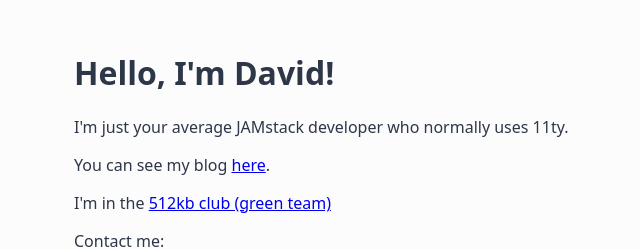
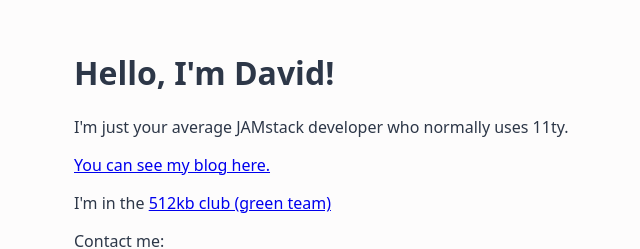
Before and after one commit to aboutdavid/personal-website, an Eleventy site: page index.html in a window 1280 px wide. Shown: the part 146-395 px from the top of the page, without its empty margins (230-870 px from the left). Built offline with nearby package versions, Linux system fonts and the light colour scheme; Eleventy itself is replaced by a stand-in of ours; files that its build step writes are made by us from their sources; no server answers; what reading-time, sync-request would draw is missing.

Commit message:
Improve SEO

```diff
--- a/index.html
+++ b/index.html
@@ -5,7 +5,7 @@ layout: base.html
 <header class="frontpage">
   <h1>Hello, I'm David!</h1>
   <p>I'm just your average JAMstack developer who normally uses 11ty.</p>
-  <p>You can see my blog <a href="/blog">here</a>.</p>
+  <p><a href="/blog">You can see my blog here.</a></p>
   <p>I'm in the <a href="https://512kb.club/">512kb club (green team)</a></p>
   <p>Contact me:</p>
   <ul>
```
